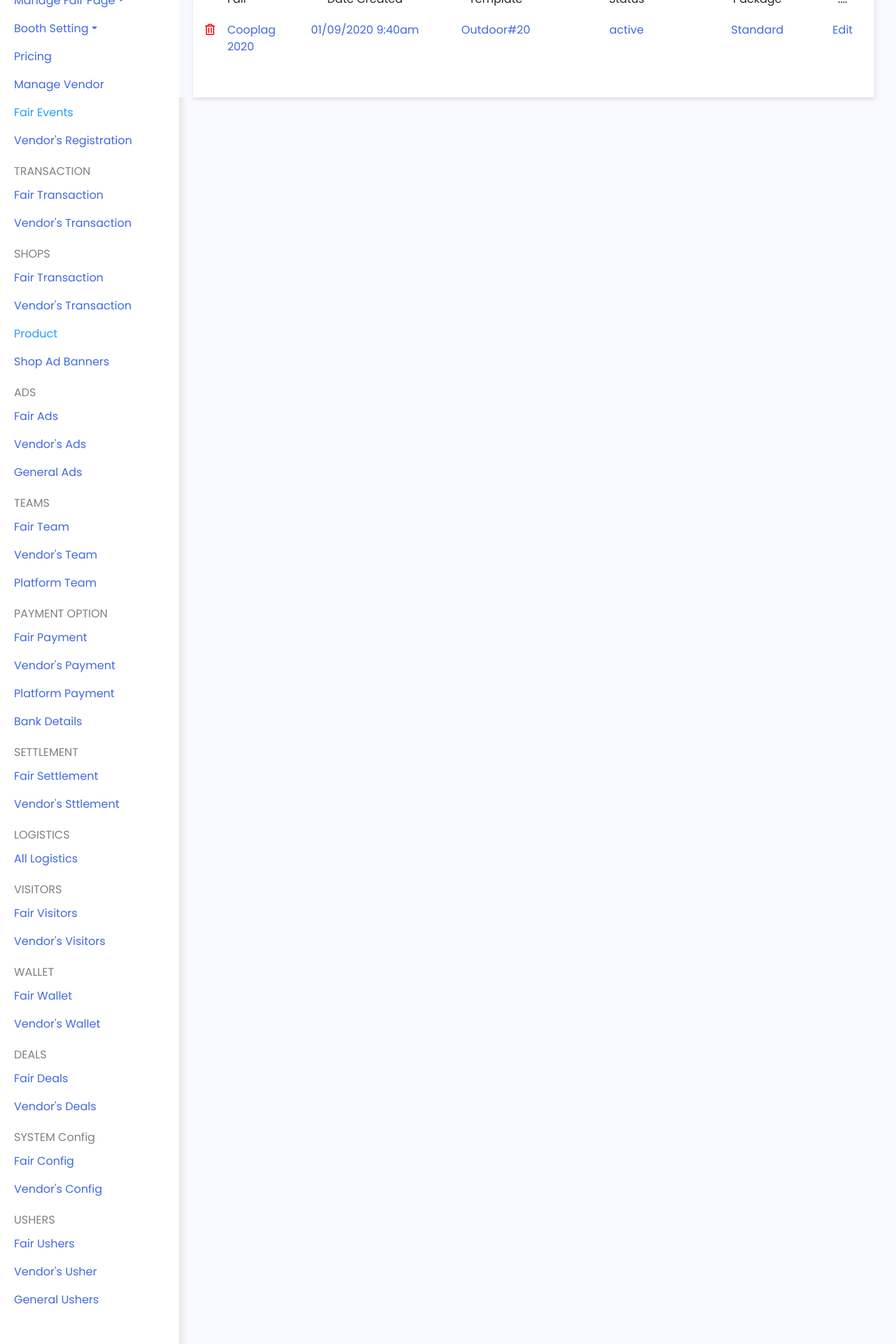
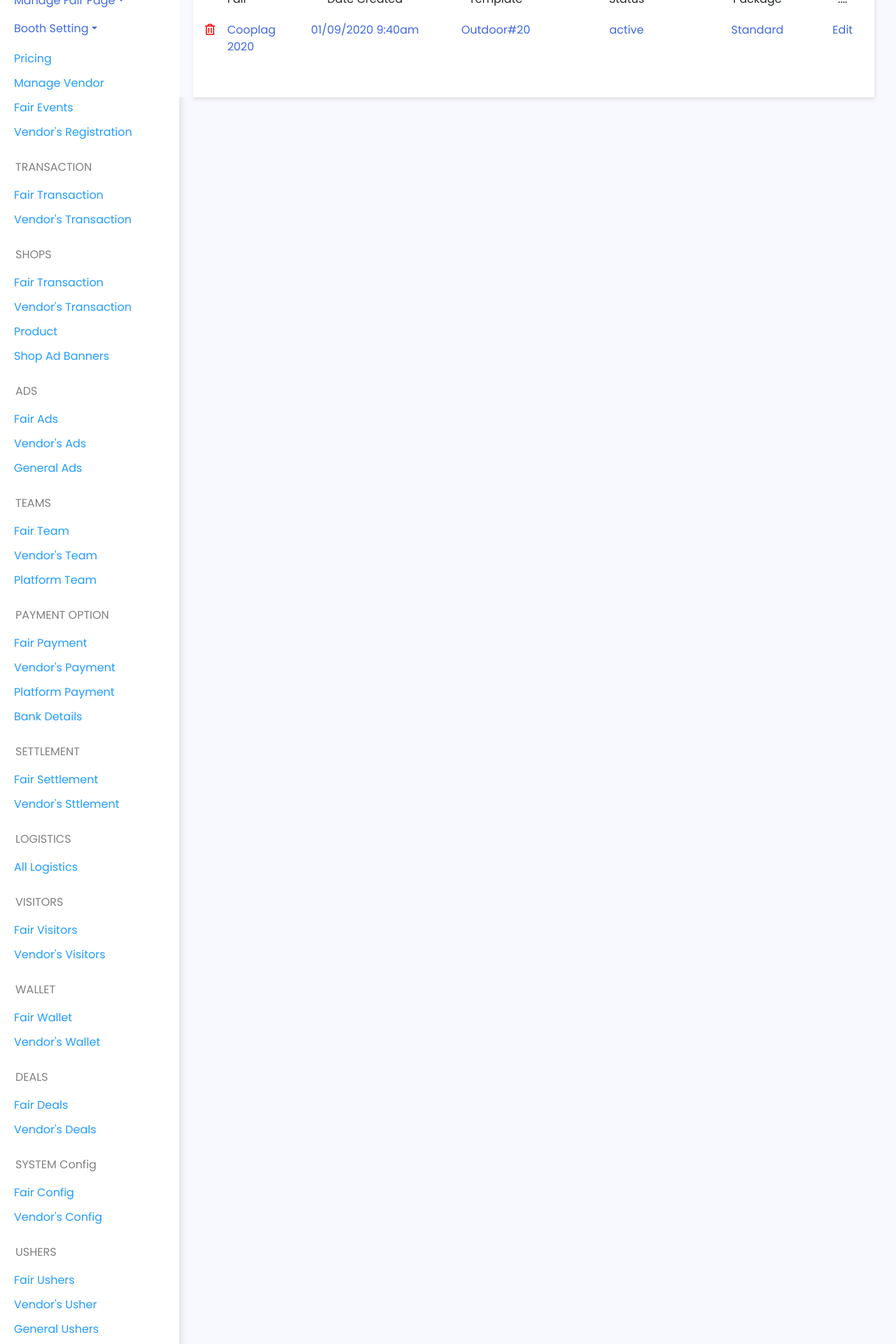
Before and after one commit to cmcWebCode40/my_portfolio_site, a React (Create React App) app: page /dashboard/fairevents in a window 1280 px wide. Shown: the part 140-2060 px from the top of the page at 70% size. Built offline with nearby package versions, Linux system fonts and the light colour scheme.

Commit message:
Dashboard edits

```diff
--- a/src/pages/DashboardPages/Dashboard.js
+++ b/src/pages/DashboardPages/Dashboard.js
@@ -19,87 +19,166 @@ function Dashboard() {
                 </div>
                 <div className="side-bar">
                     <p className="side-bar-header">FAIR</p>
-                    <div className="dropdown" id="active-page">
+
+                    <div className="dropdown" id="Sidebar-dropdown-div">
                         <p className="dropdown-toggle side-bar-par" type="" id="dropdownMenuButton" data-toggle="dropdown"
                             aria-haspopup="true" aria-expanded="false">
                             Manage Fair
                             </p>
-                        <div className="dropdown-menu" aria-labelledby="dropdownMenuButton">
-                            <NavLink to="/dashboard-managefair" className="dropdown-item">Manage Fair</NavLink>
-                            <NavLink to="/dashboard-managefair/speaker" className="dropdown-item">Manage Speaker</NavLink>
-                            <NavLink to="/dashboard-managefair/vendor" className="dropdown-item">Manage Vendor</NavLink>
-                            <NavLink to="/dashboard-managefair/booth" className="dropdown-item">Manage Booth</NavLink>
-                            <NavLink to="/dashboard-managefair/advert" className="dropdown-item">Manage Advert</NavLink>
-                        </div>
+                        <ul className="dropdown-menu" aria-labelledby="dropdownMenuButton">
+                            <li className="dropdown-item">
+                                <NavLink to="/dashboard-managefair" activeClassName="is-active"><span>Manage Fair</span></NavLink>
+                            </li>
+                            <li className="dropdown-item">
+                                <NavLink to="/dashboard-managefair/speaker" activeClassName="is-active"><span>Manage Speaker</span></NavLink>
+                            </li>
+                            <li className="dropdown-item">
+                                <NavLink to="/dashboard-managefair/vendor" activeClassName="is-active"><span>Manage Vendor</span></NavLink>
+                            </li>
+                            <li className="dropdown-item">
+                                <NavLink to="/dashboard-managefair/booth" activeClassName="is-active"><span>Manage Booth</span></NavLink>
+                            </li>
+                            <li className="dropdown-item">
+                                <NavLink to="/dashboard-managefair/advert" activeClassName="is-active"><span>Manage Advert</span></NavLink>
+                            </li>
+                        </ul>
                     </div>
-                    <div className="dropdown">
+                    <div className="dropdown" id="Sidebar-dropdown-div">
                         <p className="dropdown-toggle side-bar-par" type="" id="dropdownMenuButton" data-toggle="dropdown"
                             aria-haspopup="true" aria-expanded="false">
                             Manage Fair Page
-                            </p>
-                        <div className="dropdown-menu" aria-labelledby="dropdownMenuButton">
-                            <a className="dropdown-item" href="#">Action -1</a>
-                            <a className="dropdown-item" href="#">Action -2</a>
-                            <a className="dropdown-item" href="#">Action -3</a>
-                        </div>
+                        </p>
+                        <ul className="dropdown-menu" aria-labelledby="dropdownMenuButton">
+                            <li className="dropdown-item">
+                                <NavLink to="/dashboard-fairpage" activeClassName="is-active"><span>Manage Logo</span></NavLink>
+                            </li>
+                            <li className="dropdown-item">
+                                <NavLink to="/dashboard-construction" activeClassName="is-active" ><span>Action -2</span></NavLink>
+                            </li>
+                            <li className="dropdown-item">
+                                <NavLink to="/dashboard-construction" activeClassName="is-active" ><span>Action -3</span></NavLink>
+                            </li>
+                            <li className="dropdown-item">
+                                <NavLink to="/dashboard-construction" activeClassName="is-active"><span>Action -4</span></NavLink>
+                            </li>
+                        </ul>
                     </div>
-                    <div className="dropdown">
+                    <div className="dropdown" id="Sidebar-dropdown-div">
                         <p className="dropdown-toggle side-bar-par" type="" id="dropdownMenuButton" data-toggle="dropdown"
                             aria-haspopup="true" aria-expanded="false">
                             Booth Setting
-                            </p>
-                        <div className="dropdown-menu" aria-labelledby="dropdownMenuButton">
-                            <a className="dropdown-item" href="#">Action -1</a>
-                            <a className="dropdown-item" href="#">Action -2</a>
-                            <a className="dropdown-item" href="#">Action -3</a>
-                        </div>
+                        </p>
+                        <ul className="dropdown-menu" aria-labelledby="dropdownMenuButton">
+                            <li className="dropdown-item">
+                                <NavLink to="/dashboard-construction" activeClassName="is-active"><span>Manage Logo</span></NavLink>
+                            </li>
+                            <li className="dropdown-item">
+                                <NavLink to="/dashboard-construction" activeClassName="is-active"><span>Action -2</span></NavLink>
+                            </li>
+                            <li className="dropdown-item">
+                                <NavLink to="/dashboard-construction" activeClassName="is-active"><span>Action -3</span></NavLink>
+                            </li>
+                            <li className="dropdown-item">
+                                <NavLink to="/dashboard-construction" activeClassName="is-active"><span>Action -4</span></NavLink>
+                            </li>
+                        </ul>
                     </div>
-                    <p className="side-bar-par">Pricing</p>
-                    <p className="side-bar-par">Manage Vendor</p>
-                    <p className="side-bar-par"><NavLink exact to="/dashboard/fairevents">Fair Events</NavLink></p>
-                    <p className="side-bar-par">Vendor's Registration</p>
-                    <p className="side-bar-header">TRANSACTION</p>
-                    <p className="side-bar-par">Fair Transaction</p>
-                    <p className="side-bar-par">Vendor's Transaction</p>
-                    <p className="side-bar-header">SHOPS</p>
-                    <p className="side-bar-par">Fair Transaction</p>
-                    <p className="side-bar-par">Vendor's Transaction</p>
-                    <p className="side-bar-par"><NavLink exact to="/dashboard/shops">Product</NavLink></p>
-                    <p className="side-bar-par">Shop Ad Banners</p>
-                    <p className="side-bar-header">ADS</p>
-                    <p className="side-bar-par">Fair Ads</p>
-                    <p className="side-bar-par">Vendor's Ads</p>
-                    <p className="side-bar-par">General Ads</p>
-                    <p className="side-bar-header">TEAMS</p>
-                    <p className="side-bar-par">Fair Team</p>
-                    <p className="side-bar-par">Vendor's Team</p>
-                    <p className="side-bar-par">Platform Team</p>
-                    <p className="side-bar-header">PAYMENT OPTION </p>
-                    <p className="side-bar-par">Fair Payment</p>
-                    <p className="side-bar-par">Vendor's Payment</p>
-                    <p className="side-bar-par">Platform Payment</p>
-                    <p className="side-bar-par">Bank Details</p>
-                    <p className="side-bar-header">SETTLEMENT</p>
-                    <p className="side-bar-par">Fair Settlement</p>
-                    <p className="side-bar-par">Vendor's Sttlement</p>
-                    <p className="side-bar-header">LOGISTICS</p>
-                    <p className="side-bar-par">All Logistics</p>
-                    <p className="side-bar-header">VISITORS</p>
-                    <p className="side-bar-par">Fair Visitors</p>
-                    <p className="side-bar-par">Vendor's Visitors</p>
-                    <p className="side-bar-header">WALLET</p>
-                    <p className="side-bar-par">Fair Wallet</p>
-                    <p className="side-bar-par">Vendor's Wallet</p>
-                    <p className="side-bar-header">DEALS</p>
-                    <p className="side-bar-par">Fair Deals</p>
-                    <p className="side-bar-par">Vendor's Deals</p>
-                    <p className="side-bar-header">SYSTEM Config</p>
-                    <p className="side-bar-par">Fair Config</p>
-                    <p className="side-bar-par">Vendor's Config</p>
-                    <p className="side-bar-header">USHERS</p>
-                    <p className="side-bar-par">Fair Ushers</p>
-                    <p className="side-bar-par">Vendor's Usher</p>
-                    <p className="side-bar-par">General Ushers</p>
+                    <ul>
+                        <li>
+                            <NavLink to="/dashboard-construction" activeClassName="is-active"><span>Pricing</span></NavLink></li>
+                        <li>
+                            <NavLink to="/dashboard-construction" activeClassName="is-active"><span>Manage Vendor</span></NavLink></li>
+                        <li>
+                            <NavLink exact to="/dashboard/fairevents">Fair Events</NavLink>
+                        </li>
+                        <li>
+                            <NavLink to="/dashboard-construction" activeClassName="is-active"><span>Vendor's Registration</span></NavLink></li>
+                        <li className="side-bar-header">
+                            <span>TRANSACTION</span></li>
+                        <li>
+                            <NavLink to="/dashboard-construction" activeClassName="is-active"><span>Fair Transaction</span></NavLink></li>
+                        <li>
+                            <NavLink to="/dashboard-construction" activeClassName="is-active"><span>Vendor's Transaction</span></NavLink></li>
+                        <li className="side-bar-header">
+                            <span>SHOPS</span></li>
+                        <li>
+                            <NavLink to="/dashboard-construction" activeClassName="is-active"><span>Fair Transaction</span></NavLink></li>
+                        <li>
+                            <NavLink to="/dashboard-construction" activeClassName="is-active"><span>Vendor's Transaction</span></NavLink></li>
+                        <li>
+                            <NavLink exact to="/dashboard/shops" activeClassName="is-active"><span>Product</span></NavLink></li>
+                        <li>
+                            <NavLink to="/dashboard-construction" activeClassName="is-active"><span>Shop Ad Banners</span></NavLink></li>
+                        <li className="side-bar-header">
+                            <span>ADS</span></li>
+                        <li>
+                            <NavLink to="/dashboard-construction" activeClassName="is-active"><span>Fair Ads</span></NavLink></li>
+                        <li className="side-bar-par">
+                            <NavLink to="/dashboard-construction" activeClassName="is-active"><span>Vendor's Ads</span></NavLink></li>
+                        <li>
+                            <NavLink to="/dashboard-construction" activeClassName="is-active"><span>General Ads</span></NavLink></li>
+                        <li className="side-bar-header">
+                            <span>TEAMS</span></li>
+                        <li>
+                            <NavLink to="/dashboard-construction" activeClassName="is-active"><span>Fair Team</span></NavLink></li>
+                        <li>
+                            <NavLink to="/dashboard-construction" activeClassName="is-active"><span>Vendor's Team</span></NavLink></li>
+                        <li>
+                            <NavLink to="/dashboard-construction" activeClassName="is-active"><span>Platform Team</span></NavLink></li>
+                        <li className="side-bar-header">
+                            <span>PAYMENT OPTION </span></li>
+                        <li>
+                            <NavLink to="/dashboard-construction" activeClassName="is-active"><span>Fair Payment</span></NavLink></li>
+                        <li>
+                            <NavLink to="/dashboard-construction" activeClassName="is-active"><span>Vendor's Payment</span></NavLink></li>
+                        <li>
+                            <NavLink to="/dashboard-construction" activeClassName="is-active"><span>Platform Payment</span></NavLink></li>
+                        <li>
+                            <NavLink to="/dashboard-construction" activeClassName="is-active"><span>Bank Details</span></NavLink></li>
+                        <li className="side-bar-header">
+                            <span>SETTLEMENT</span></li>
+                        <li>
+                            <NavLink to="/dashboard-construction" activeClassName="is-active"><span>Fair Settlement</span></NavLink></li>
+                        <li>
+                            <NavLink to="/dashboard-construction" activeClassName="is-active"><span>Vendor's Sttlement</span></NavLink></li>
+                        <li className="side-bar-header">
+                            <span>LOGISTICS</span></li>
+                        <li>
+                            <NavLink to="/dashboard-construction" activeClassName="is-active"><span>All Logistics</span></NavLink></li>
+                        <li className="side-bar-header">
+                            <span>VISITORS</span></li>
+                        <li>
+                            <NavLink to="/dashboard-construction" activeClassName="is-active"><span>Fair Visitors</span></NavLink></li>
+                        <li>
+                            <NavLink to="/dashboard-construction" activeClassName="is-active"><span>Vendor's Visitors</span></NavLink></li>
+                        <li className="side-bar-header">
+                            <span>WALLET</span></li>
+                        <li>
+                            <NavLink to="/dashboard-construction" activeClassName="is-active"><span>Fair Wallet</span></NavLink></li>
+                        <li>
+                            <NavLink to="/dashboard-construction" activeClassName="is-active"><span>Vendor's Wallet</span></NavLink></li>
+                        <li className="side-bar-header">
+                            <span>DEALS</span></li>
+                        <li>
+                            <NavLink to="/dashboard-construction" activeClassName="is-active"><span>Fair Deals</span></NavLink></li>
+                        <li>
+                            <NavLink to="/dashboard-construction" activeClassName="is-active"><span>Vendor's Deals</span></NavLink></li>
+                        <li className="side-bar-header">
+                            <span>SYSTEM Config</span></li>
+                        <li>
+                            <NavLink to="/dashboard-construction" activeClassName="is-active"><span>Fair Config</span></NavLink></li>
+                        <li>
+                            <NavLink to="/dashboard-construction" activeClassName="is-active"><span>Vendor's Config</span></NavLink></li>
+                        <li className="side-bar-header">
+                            <span>USHERS</span></li>
+                        <li>
+                            <NavLink to="/dashboard-construction" activeClassName="is-active"><span>Fair Ushers</span></NavLink></li>
+                        <li>
+                            <NavLink to="/dashboard-construction" activeClassName="is-active"><span>Vendor's Usher</span></NavLink></li>
+                        <li>
+                            <NavLink to="/dashboard-construction" activeClassName="is-active"><span>General Ushers</span></NavLink></li>
+                    </ul>
+
                 </div>
             </div>
             <div className="Manage-body">
@@ -150,26 +229,52 @@ const StyledDiv = styled.div`
             padding-bottom: 50px;
             text-align: left;
             margin-top: -10px;
+            cursor: pointer;
         }
 
         .side-bar-header{
-            margin: 20px 20px 10px 20px;
+            margin: 20px 20px 10px 2px;
             color: grey;
+            text-align: left;
         }
 
-        .side-bar-par{
+        #Sidebar-dropdown-div{
             cursor: pointer;
             color: royalblue;
             margin-top: 8px;
             margin-left: 20px;
         }
 
-        #active-page{
-            border-right: forestgreen 4px solid;
-        }
     }
 
     .Manage-body{
         width: 80%;
     }
+
+    ul {
+
+        list-style-type: none;
+        margin: 0;
+        padding-left: 20px;
+
+        li{
+            padding: 3px 0;
+            color: royalblue;
+            margin-bottom: 5px;
+            cursor: pointer;
+            display: flex;
+            align-items: center;
+            width: 100%;
+
+            a{
+                width: 100%;
+                margin-right: 0px;
+
+                &.is-active {
+                    border-right: forestgreen 4px solid;
+                }
+            }
+        }
+
+    }
 `
--- a/src/routes/routesList.js
+++ b/src/routes/routesList.js
@@ -15,6 +15,7 @@ const EventSchedule = lazy(() => import('../pages/events/Event'));
 const BoothView = lazy(() => import('../pages/boothview/BoothView'));
 const CartView = lazy(() => import('../pages/cartView/CartView'));
 const ManageFairSidebar = lazy(() => import("../pages/DashboardPages/Manage-Fair/ManageFairSideBar"))
+const FairPageDashboard = lazy(() => import("../pages/DashboardPages/Manage-Fair-Page/FairPageDashboard"))
 // const Register = lazy(() => import('../pages/Register'));
 const DashboardPages = lazy(() => import("../pages/DashboardPages/Dashboard"))
 
@@ -64,6 +65,11 @@ export const routesList = [
     component: ManageFairSidebar,
     layout: DashboardLayout,
   },
+  {
+    path: '/dashboard-fairpage',
+    component: FairPageDashboard,
+    layout: DashboardLayout,
+  },
 ];
 
 export const privateRoutes = [
```
Also changed, not shown: src/pages/DashboardPages/Manage-Fair-Page/FairPageDashboard.js (+1 -18 lines), src/pages/DashboardPages/Manage-Fair-Page/LogoPage.js (+5 -12 lines), src/pages/DashboardPages/Manage-Fair/ManageFairSideBar.js (+44 -23 lines).
